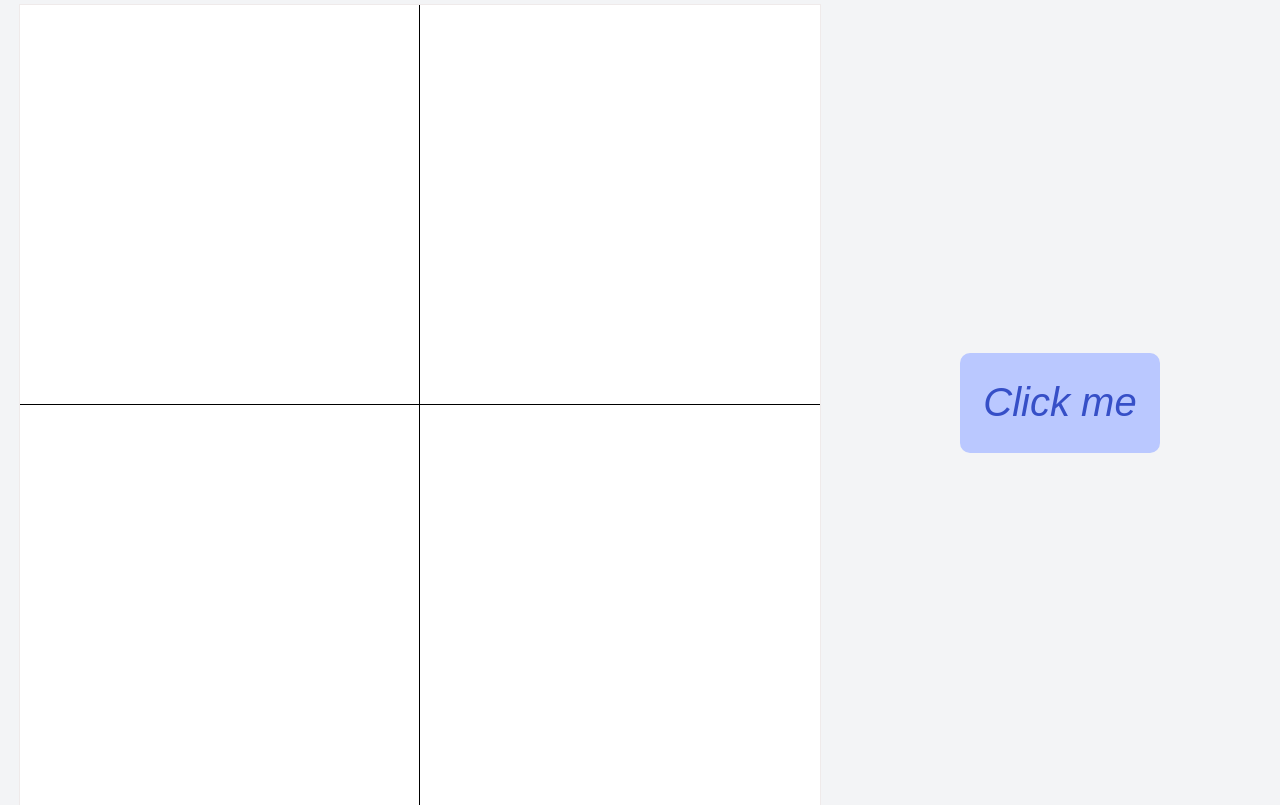
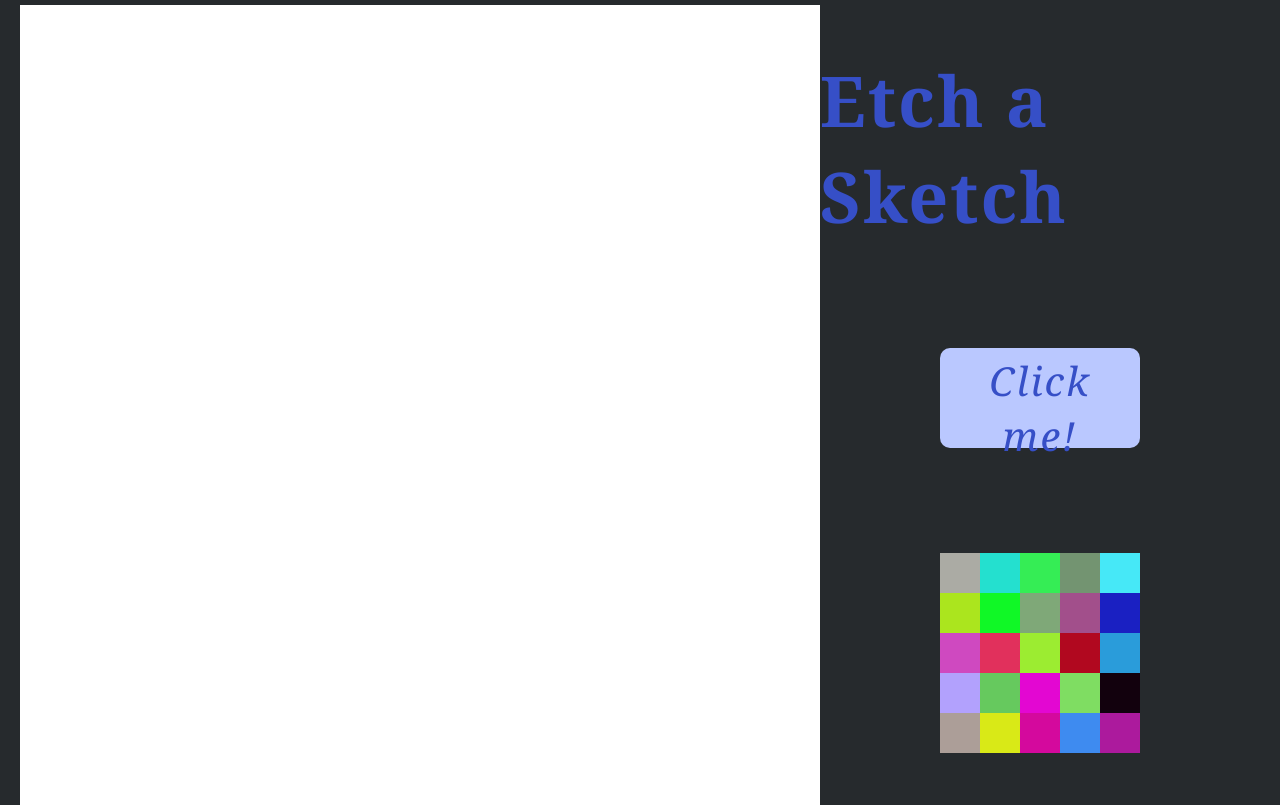
Before and after one commit to JBoss88/fm-etch-a-sketch, a plain HTML site: page index.html in a window 1280 px wide. Drawn offline with Linux system fonts and the light colour scheme.

Commit message:
index.html

```diff
--- a/index.html
+++ b/index.html
@@ -10,7 +10,9 @@
   <body>
     <div class="grid" id="gridContainer"></div>
     <div class="btn-wrapper">
-      <button>Click me</button>
+      <h1>Etch a Sketch</h1>
+      <button>Click me!</button>
+      <div class="display-container"></div>
     </div>
   </body>
 </html>
--- a/script.js
+++ b/script.js
@@ -2,6 +2,7 @@
 
 const container = document.getElementById('gridContainer');
 const btn = document.querySelector('button');
+const displayContainer = document.querySelector('.display-container');
 
 for (let i = 0; i < 2 * 2; i++) {
   let box = document.createElement('div');
@@ -38,6 +39,11 @@ const getAlertInput = () => {
     container.append(newBox);
   };
 
+  if (gridSize === 0) return;
+  if (isNaN(gridSize)) {
+    alert("Needs to be a number that's greater than 0");
+  }
+
   if (gridSize <= 100) {
     container.innerHTML = '';
     for (let j = 0; j < gridSize * gridSize; j++) {
@@ -52,3 +58,10 @@ container.addEventListener('mouseover', e => {
   if (!clicked) return;
   clicked.style.backgroundColor = createColor();
 });
+
+for (let k = 0; k < 25; k++) {
+  const displayBoxes = document.createElement('div');
+  displayBoxes.classList.add('display-boxes');
+  displayBoxes.style.backgroundColor = createColor();
+  displayContainer.append(displayBoxes);
+}
--- a/style.css
+++ b/style.css
@@ -2,6 +2,8 @@
   padding: 0;
   margin: 0;
   box-sizing: border-box;
+  font-family: Cambria, Cochin, Georgia, Times, 'Times New Roman', serif;
+  letter-spacing: 2px;
 }
 
 :root {
@@ -10,12 +12,13 @@
 
 body {
   display: grid;
-  grid-template-columns: 10fr 1fr;
+  grid-template-columns: 1fr 1fr;
   padding: 2rem;
   padding-top: 0;
   background-color: #f3f4f6;
   width: 100vw;
   height: 100vh;
+  background-color: #262a2d;
 }
 
 .grid {
@@ -24,27 +27,44 @@ body {
   width: 80rem;
   height: 80rem; /* 16 boxes * 40px */
   margin-top: 0.5rem;
-  outline: 1px solid #efeaea;
+  outline: 1px solid #262a2d;
 }
 
 .btn-wrapper {
-  align-self: center;
-  width: 30rem;
+  display: flex;
+  flex-direction: column;
+  justify-content: space-around;
+  align-items: center;
 }
 
 .box {
   width: 40rem;
   height: 40rem;
   background-color: #ffffff;
-  outline: 1px solid rgb(0, 0, 0);
+}
+
+.display-container {
+  display: flex;
+  flex-wrap: wrap;
+  width: 20rem;
+  height: 20rem;
+}
+
+.display-boxes {
+  width: 4rem;
+  height: 4rem;
 }
 
 .new-box {
   display: inline-block;
   background-color: #ffffff;
-  outline: 1px solid rgb(0, 0, 0);
   height: 10rem;
   width: 10rem;
+}
+
+h1 {
+  color: #364fc7;
+  font-size: 7rem;
 }
 
 button {
```
